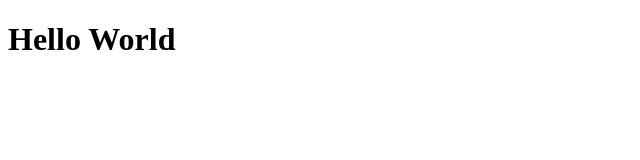
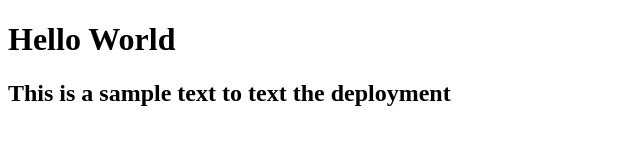
Before and after one commit to abhishekshah-dev/guess-my-number, a plain HTML site: page index.html in a window 1280 px wide. Shown: the whole page, without its empty margins (0-640 px from the left). Drawn offline with Linux system fonts and the light colour scheme.

Commit message:
Deployment setup edits

```diff
--- a/index.html
+++ b/index.html
@@ -8,5 +8,6 @@
   </head>
   <body>
     <h1>Hello World</h1>
+    <h2>This is a sample text to text the deployment</h2>
   </body>
 </html>
```
